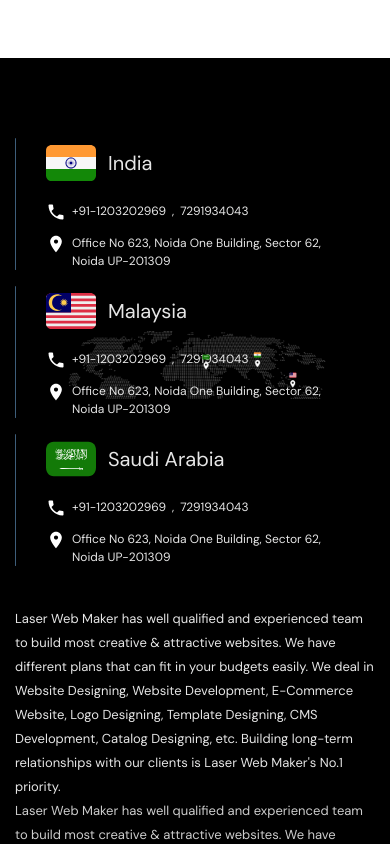
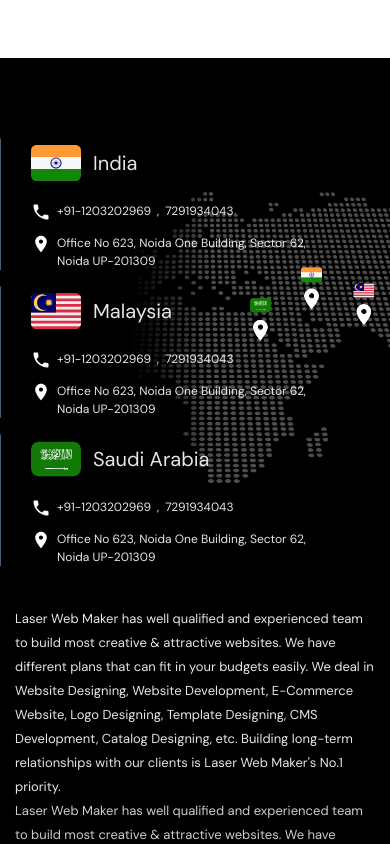
Before and after one commit to rajputaman0101/LaserWebMaker, a Next.js app: page / in a window 390 px wide. Shown: the part 9260-10104 px from the top of the page. Built offline with nearby package versions, Linux system fonts and the light colour scheme.

Commit message:
footer fix

```diff
--- a/src/components/Footer.tsx
+++ b/src/components/Footer.tsx
@@ -12,37 +12,37 @@
   links: Array.from({ length: 8 }, () => "Link name"),
 }));
 
-
-
 export default function Footer() {
   return (
     <div className="bg-[#000000]">
-      <div className="container-width mx-auto px-[15px] md:px-[60px] py-20">
+      <div className="container-width mx-auto  md:px-[60px] py-20">
         <div className="flex flex-col gap-10">
           <div className="footer-location relative md:h-[250px] h-full">
             {/* Desktop Map Image (hidden on mobile) */}
-            <div className="absolute inset-0 items-center justify-center pointer-events-none z-10 flex md:flex">
+            <div className="absolute inset-0 items-center justify-center pointer-events-none z-10 flex   md:flex">
               <Image
                 src="/images/footer/map.png"
                 alt="Map Desktop"
                 width={992}
                 height={250}
+                priority
                 className="object-contain w-[992px] h-[250px]"
               />
             </div>
 
             {/* Mobile Map Image (visible only on mobile) */}
-            <div className="absolute inset-0 items-center justify-center pointer-events-none z-10 hidden">
+            <div className="absolute inset-0 items-center justify-center pointer-events-none z-10 md:hidden">
               <Image
-                src="/images/footer/mobile-map.svg"
+                src="/images/footer/footer-phone-map.png"
                 alt="Map Mobile"
                 width={400}
                 height={250}
+                priority
                 className="object-contain"
               />
             </div>
 
-            <div className="inner-location-section flex flex-wrap flex-col lg:flex-row md:gap-30 gap-[16px] bg_footer">
+            <div className="inner-location-section z-10 relative flex flex-wrap flex-col lg:flex-row md:gap-30 gap-[16px] ">
               {/* Location Blocks */}
               {[
                 {
@@ -59,7 +59,7 @@
                 },
               ].map((loc, idx) => (
                 <div key={idx} className="flex">
-                  <div className="border-l border-white/10 bg-[#5098D6]/50 rounded-[3px] h-auto mr-[30px]"></div>
+                  <div className="border-l border-white/10 bg-[#5098D6]/50 rounded-[3px] h-auto mr-[30px] "></div>
                   <div className="first-location inline-grid gap-[14px] h-[132px] w-[295px] md:w-[370px] xl:w-[295px]">
                     <div className="flex items-center gap-3">
                       <div>
@@ -111,29 +111,29 @@
             </div>
           </div>
 
-          <div className="flex flex-col gap-[80px]">
+          <div className="flex flex-col gap-[80px] px-[15px]">
             <div className="footer-content flex flex-col md:flex-row gap-y-[30px] md:gap-x-[120px] items-start">
               <div>
                 <span className="text-white/90 text-[13px]">
                   Laser Web Maker has well qualified and experienced team to
-                  build most creative &amp; attractive websites. We have different
-                  plans that can fit in your budgets easily. We deal in Website
-                  Designing, Website Development, E-Commerce Website, Logo
-                  Designing, Template Designing, CMS Development, Catalog
+                  build most creative &amp; attractive websites. We have
+                  different plans that can fit in your budgets easily. We deal
+                  in Website Designing, Website Development, E-Commerce Website,
+                  Logo Designing, Template Designing, CMS Development, Catalog
                   Designing, etc. Building long-term relationships with our
                   clients is Laser Web Maker&apos;s No.1 priority.
                 </span>
                 <br />
                 <span className="text-white/80 text-[13px]">
                   Laser Web Maker has well qualified and experienced team to
-                  build most creative &amp; attractive websites. We have different
-                  plans that can fit in your budgets easily. We deal in Website
-                  Designing, Website Development, E-Commerce Website, Logo
-                  Designing, Template Designing, CMS Development, Catalog
+                  build most creative &amp; attractive websites. We have
+                  different plans that can fit in your budgets easily. We deal
+                  in Website Designing, Website Development, E-Commerce Website,
+                  Logo Designing, Template Designing, CMS Development, Catalog
                   Designing, etc. Building long-term relationships with our
-                  clients is Laser Web Maker&apos;s No.1 priority. 95% of our customers
-                  return to us with new projects because they enjoy the quality
-                  of the websites that we create.
+                  clients is Laser Web Maker&apos;s No.1 priority. 95% of our
+                  customers return to us with new projects because they enjoy
+                  the quality of the websites that we create.
                 </span>
               </div>
               <a
@@ -166,12 +166,12 @@
             </div>
           </div>
 
-          <div className="flex py-[20px] border-t border-t-[#FFFFFF]/50">
+          <div className="flex py-[20px] border-t border-t-[#FFFFFF]/50 px-[15px]">
             <div className="flex flex-col md:flex-row justify-between w-full gap-10">
               <div className="w-full md:w-1/2 order-2 md:order-1 flex flex-col gap-4 md:gap-[30px]">
-                 <h5 className="text-white text-[15px] font-semibold leading-[150%]">
-      &copy; {currentYear} Laser Web Maker
-    </h5>
+                <h5 className="text-white text-[15px] font-semibold leading-[150%]">
+                  &copy; {currentYear} Laser Web Maker
+                </h5>
                 <div className="flex gap-4 md:gap-[40px] items-start md:items-end">
                   <div className="flex flex-col md:gap-1 gap-4">
                     <div>
```
Also changed, not shown: public/images/footer/footer-phone-map.png (added).
